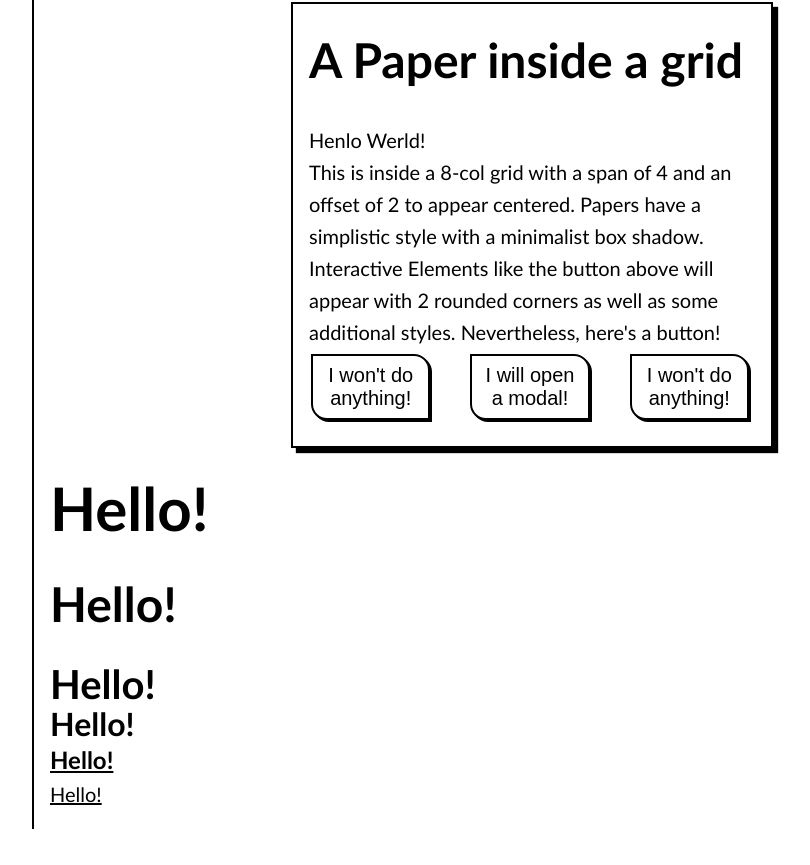
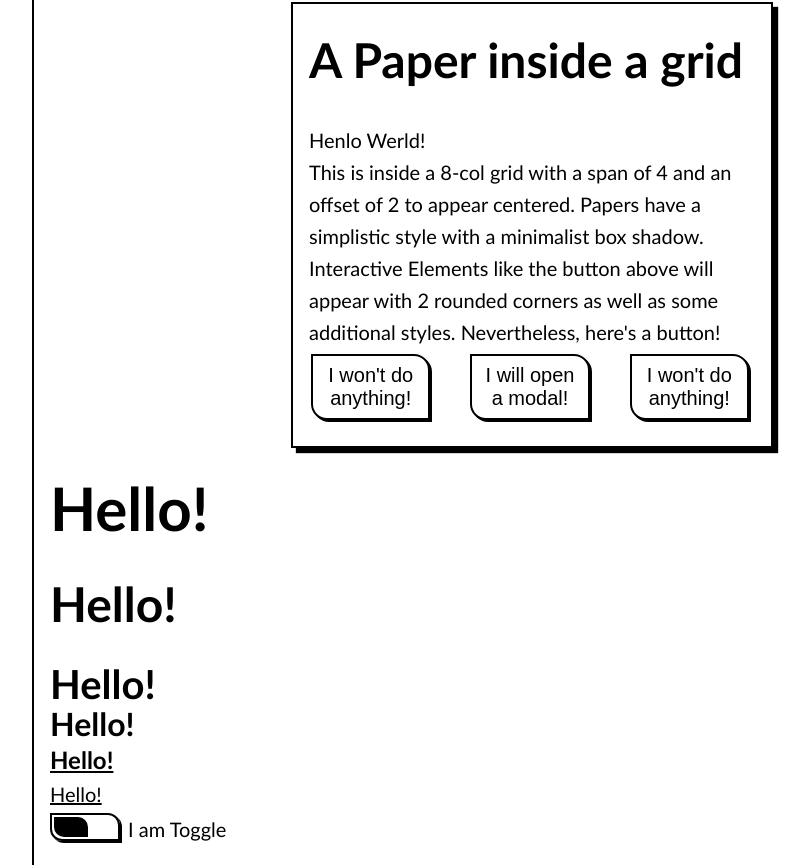
Before and after one commit to TheTaz25/scribble, a Vue app: page / in a window 1280 px wide. Shown: the part 328-1193 px from the top of the page, without its empty margins (250-1060 px from the left). Before the commit the page ends 1157 px from the top, so only its background shows below. Built offline with nearby package versions, Linux system fonts and the light colour scheme.

Commit message:
feat: add toggle component

```diff
--- a/src/App.vue
+++ b/src/App.vue
@@ -16,6 +16,7 @@ import ScribbleModal from './components/Scribble/ScribbleModal.vue';
 import ScribbleInput from './components/Scribble/ScribbleInput.vue';
 import ScribbleFloat from './components/Scribble/ScribbleFloat.vue';
 import ScribbleFlyout from './components/Scribble/ScribbleFlyout.vue';
+import ScribbleToggle from './components/Scribble/ScribbleToggle.vue';
 
 const showCustomStyles = ref(false);
 const showModal = ref(false);
@@ -132,6 +133,7 @@ const showFlyout = ref(false);
       <ScribbleHeadline :h-level="6">
         Hello!
       </ScribbleHeadline>
+      <ScribbleToggle label="I am Toggle"/>
     </main>
   </ScribbleFlex>
   <ScribbleModal
--- /dev/null
+++ b/src/components/Scribble/ScribbleToggle.vue
@@ -0,0 +1,74 @@
+<template>
+  <div class="checkbox">
+    <input hidden :checked="checked" type="checkbox" :id="uid" :name="name || uid" :value="value || uid" />
+    <span class="ui" @click="checked = !checked" />
+    <label :for="uid">{{ label }}</label>
+  </div>
+</template>
+
+<script setup lang="ts">
+import { ref } from 'vue';
+
+type ToggleProps = {
+  name?: string;
+  value?: string;
+  label?: string;
+}
+
+defineProps<ToggleProps>();
+
+
+
+const uid = crypto.randomUUID();
+const checked = ref(false);
+</script>
+
+<style scoped lang="scss">
+.checkbox {
+  display: inline-flex;
+  gap: 0.5rem;
+  user-select: none;
+  cursor: pointer;
+
+  input[type="checkbox"] {
+    border: 2px solid black;
+    outline: none;
+
+    &:checked + .ui::before {
+      right: 2px;
+      left: 30px;
+      transition: right 50ms linear, left 50ms linear 25ms;
+    }
+  }
+
+  .ui {
+    position: relative;
+    display: inline-block;
+    border: 2px solid black;
+    width: 66px;
+    height: 24px;
+    border-radius: 0 .75rem;
+    transform: translate(0px, 0px);
+    box-shadow: 2px 2px 0px black;
+    transition: transform 50ms linear, box-shadow 50ms linear;
+
+    &:hover {
+      transform: translate(-3px, -3px);
+      box-shadow: 5px 5px 0px black;
+    }
+
+    &::before {
+      content: '';
+      position: absolute;
+      display: block;
+      background: black;
+      right: 30px;
+      height: 20px;
+      top: 2px;
+      left: 2px;
+      border-radius: 0 calc(.75rem - 2px);
+      transition: left 50ms linear, right 50ms linear 25ms;
+    }
+  }
+}
+</style>
```
